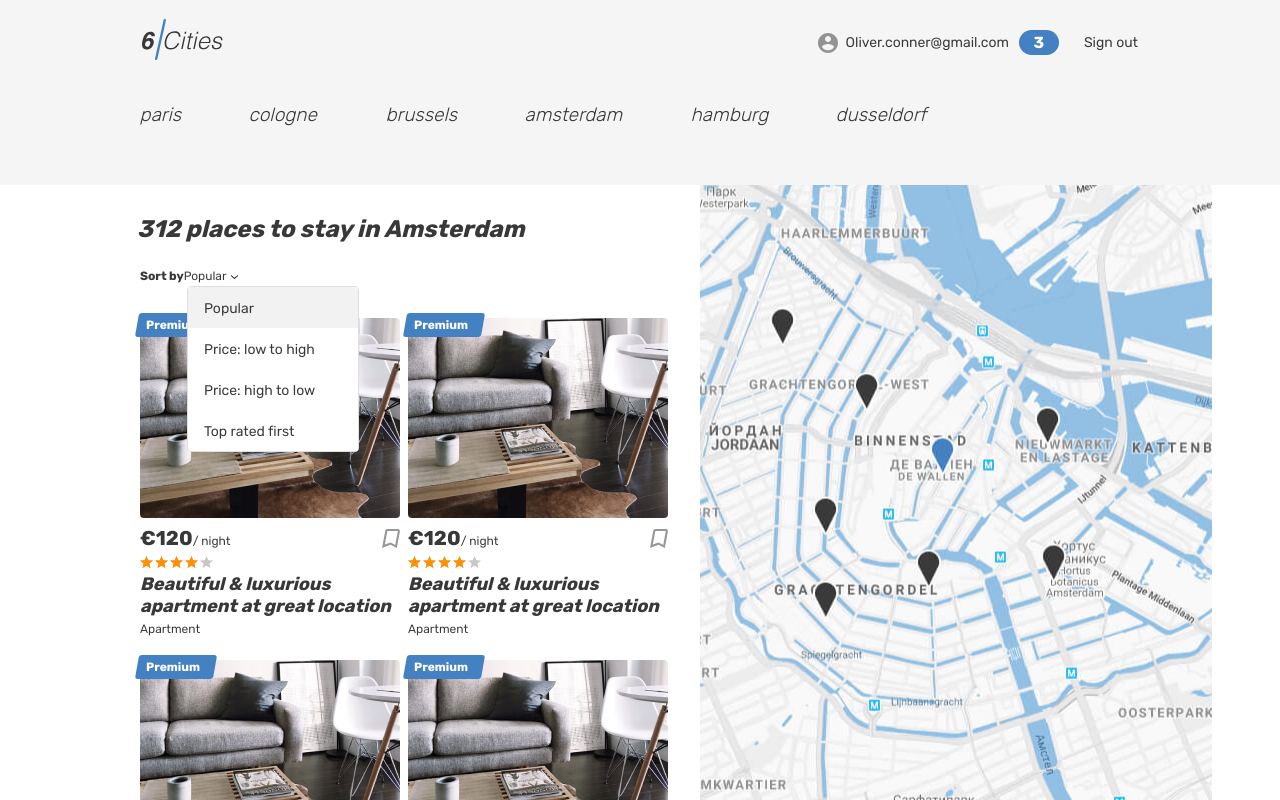
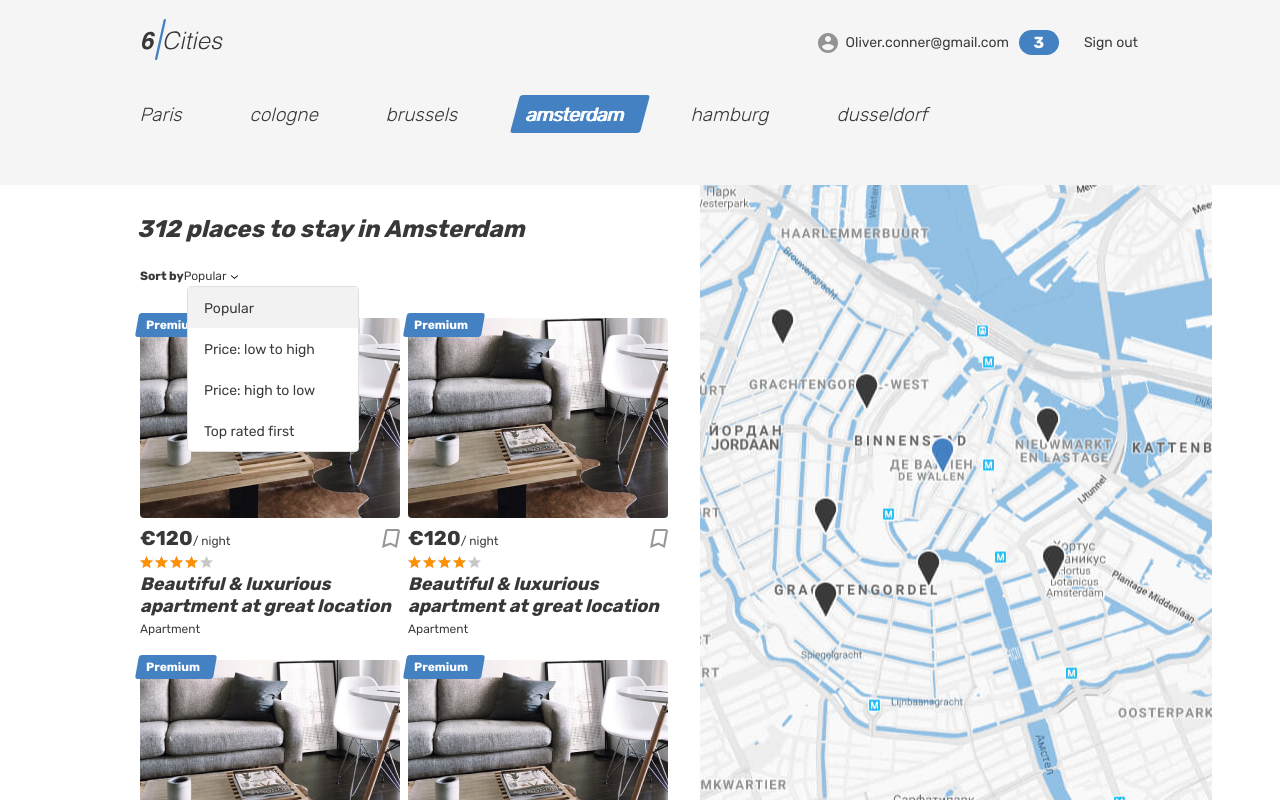
Before and after one commit to htmlacademy-react/2547343-six-cities-16, a React (Vite) app: page / in a window 1280 px wide. Built offline with nearby package versions, Linux system fonts and the light colour scheme.

Commit message:
Правки
Откатила компонент HeaderNavigation обратно к условию, преобразовала массив городов в в массив объектов.

```diff
--- a/package.json
+++ b/package.json
@@ -18,8 +18,6 @@
     "leaflet": "1.7.1",
     "react": "18.2.0",
     "react-dom": "18.2.0",
-    "react-helmet": "^6.1.0",
-    "react-helmet-async": "1.3.0",
     "react-redux": "8.1.3",
     "react-router-dom": "6.16.0"
   },
--- a/src/components/app.tsx
+++ b/src/components/app.tsx
@@ -12,7 +12,7 @@ import PrivateRoute from './private-route/private-route';
 
 type AppProps = {
   placeCardsCount: number;
-  cities: string[];
+  cities: { id: string; name: string }[];
 }
 
 function App({ placeCardsCount, cities }: AppProps): JSX.Element {
@@ -20,13 +20,13 @@ function App({ placeCardsCount, cities }: AppProps): JSX.Element {
     {
       path: AppRoute.Main,
       element:
-        <MainScreen placeCardsCount={placeCardsCount} cities={cities} />,
+        <MainScreen placeCardsCount={placeCardsCount} cities={cities} hasNavigation />,
       errorElement: <ErrorScreen />,
     },
     {
       path: AppRoute.Login,
       element:
-        <LoginScreen />
+        <LoginScreen hasNavigation={false} />
     },
     {
       path: AppRoute.Favorites,
@@ -38,17 +38,13 @@ function App({ placeCardsCount, cities }: AppProps): JSX.Element {
     {
       path: AppRoute.Offer,
       element:
-        <OfferScreen />
+        <OfferScreen hasNavigation />
     }
   ]);
 
   return <RouterProvider router={router} />;
 
 }
-// function App({ placeCardsCount, cities, hasNavigation }: AppProps): JSX.Element {
-//   return (
-//     <MainScreen placeCardsCount={placeCardsCount} cities={cities} hasNavigation={hasNavigation} />
-//   );
-// }
+
 
 export default App;
--- a/src/components/header/header.tsx
+++ b/src/components/header/header.tsx
@@ -1,12 +1,11 @@
-import { ReactNode } from 'react';
 import { Link } from 'react-router-dom';
 import { AppRoute } from '../../constants';
 
-type ChildrenType = {
-  children?: ReactNode;
+type HeaderProps = {
+  hasNavigation: boolean;
 }
 
-function Header({ children }: ChildrenType): JSX.Element {
+function Header({ hasNavigation }: HeaderProps): JSX.Element {
   return (
     <header className="header">
       <div className="container">
@@ -16,7 +15,24 @@ function Header({ children }: ChildrenType): JSX.Element {
               <img className="header__logo" src="img/logo.svg" alt="6 cities logo" width="81" height="41" />
             </Link>
           </div>
-          {children}
+          {hasNavigation &&
+            <nav className="header__nav">
+              <ul className="header__nav-list">
+                <li className="header__nav-item user">
+                  <a className="header__nav-link header__nav-link--profile" href="#">
+                    <div className="header__avatar-wrapper user__avatar-wrapper">
+                    </div>
+                    <span className="header__user-name user__name">Oliver.conner@gmail.com</span>
+                    <span className="header__favorite-count">3</span>
+                  </a>
+                </li>
+                <li className="header__nav-item">
+                  <a className="header__nav-link" href="#">
+                    <span className="header__signout">Sign out</span>
+                  </a>
+                </li>
+              </ul>
+            </nav>}
         </div>
       </div>
     </header>
--- a/src/components/location-item/location-item.tsx
+++ b/src/components/location-item/location-item.tsx
@@ -1,7 +1,7 @@
 import { Link } from 'react-router-dom';
 
 type LocationItemProps = {
-  city: string;
+  city: { id: string; name: string };
   activeCity: string;
 }
 
@@ -9,8 +9,8 @@ function LocationItem({ city, activeCity }: LocationItemProps) {
 
   return (
     <li className="locations__item">
-      <Link className={`locations__item-link tabs__item ${activeCity === `:${city}` ? 'tabs__item tabs__item--active' : ''}`} to={`/:${city}`}>
-        <span>{city}</span>
+      <Link className={`locations__item-link tabs__item ${activeCity === `${city.id}` ? 'tabs__item tabs__item--active' : ''}`} to={`/${city.id}`}>
+        <span>{city.name}</span>
       </Link>
     </li >
   );
--- a/src/components/locations-list/locations-list.tsx
+++ b/src/components/locations-list/locations-list.tsx
@@ -1,12 +1,12 @@
 import LocationItem from '../location-item/location-item';
 
 type LocationItemProps = {
-  cities: string[];
+  cities: { id: string; name: string }[];
   activeCity: string;
 }
 
 function LocationsList({ cities, activeCity }: LocationItemProps) {
-  const list = cities.map((item: string) => <LocationItem city={item} key={item} activeCity={activeCity} />);
+  const list = cities.map((item: { id: string; name: string }) => <LocationItem city={item} key={item.id} activeCity={activeCity} />);
   return (
     <section className="locations container">
       <ul className="locations__list tabs__list">
--- a/src/components/settings/settings.tsx
+++ b/src/components/settings/settings.tsx
@@ -1,5 +1,12 @@
 export const data = {
   placeCardsCount: 5,
-  cities: ['paris', 'cologne', 'brussels', 'amsterdam', 'hamburg', 'dusseldorf'],
+  cities: [
+    { id: 'paris', name: 'Paris' },
+    { id: 'cologne', name: 'cologne' },
+    { id: 'brussels', name: 'brussels' },
+    { id: 'amsterdam', name: 'amsterdam' },
+    { id: 'hamburg', name: 'hamburg' },
+    { id: 'dusseldorf', name: 'dusseldorf' }]
+  ,
   hasNavigation: true
 };
--- a/src/pages/header-navigation/header-navigation.tsx
+++ /dev/null
@@ -1,25 +0,0 @@
-
-
-function HeaderNavigation() {
-  return (
-    < nav className="header__nav" >
-      <ul className="header__nav-list">
-        <li className="header__nav-item user">
-          <a className="header__nav-link header__nav-link--profile" href="#">
-            <div className="header__avatar-wrapper user__avatar-wrapper">
-            </div>
-            <span className="header__user-name user__name">Oliver.conner@gmail.com</span>
-            <span className="header__favorite-count">3</span>
-          </a>
-        </li>
-        <li className="header__nav-item">
-          <a className="header__nav-link" href="#">
-            <span className="header__signout">Sign out</span>
-          </a>
-        </li>
-      </ul>
-    </nav >
-  );
-}
-
-export default HeaderNavigation;
--- a/src/pages/login.tsx
+++ b/src/pages/login.tsx
@@ -1,10 +1,13 @@
 import Header from '../components/header/header.tsx';
+type LoginScreenProps = {
+  hasNavigation: boolean;
+}
 
-function LoginScreen(): JSX.Element {
+function LoginScreen({ hasNavigation }: LoginScreenProps): JSX.Element {
   return (
 
     <div className="page page--gray page--login">
-      <Header />
+      <Header hasNavigation={hasNavigation} />
       <main className="page__main page__main--login">
         <div className="page__login-container container">
           <section className="login">
--- a/src/pages/main.tsx
+++ b/src/pages/main.tsx
@@ -1,24 +1,21 @@
 import Header from '../components/header/header.tsx';
 import PlaceCard from '../components/place-card/place-card.tsx';
 import LocationsList from '../components/locations-list/locations-list.tsx';
-import HeaderNavigation from './header-navigation/header-navigation.tsx';
 import { useParams } from 'react-router-dom';
 
 type MainScreenProps = {
   placeCardsCount: number;
-  cities: string[];
-  // activeCity: string;
+  cities: { id: string; name: string }[];
+  hasNavigation: boolean;
 }
 
-function MainScreen({ placeCardsCount, cities }: MainScreenProps): JSX.Element {
+function MainScreen({ placeCardsCount, cities, hasNavigation }: MainScreenProps): JSX.Element {
   const params = useParams();
 
   return (
     <div className="page page--gray page--main">
 
-      <Header >
-        <HeaderNavigation />
-      </Header>
+      <Header hasNavigation={hasNavigation} />
 
       <main className="page__main page__main--index">
         <h1 className="visually-hidden">Cities</h1>
--- a/src/pages/offer.tsx
+++ b/src/pages/offer.tsx
@@ -2,15 +2,16 @@ import PlaceCard from '../components/place-card/place-card.tsx';
 import PlaceReview from '../components/place-review/place-review.tsx';
 import Header from '../components/header/header.tsx';
 import OfferImage from '../components/offer-image/offer-image.tsx';
-import HeaderNavigation from './header-navigation/header-navigation.tsx';
 
-function OfferScreen(): JSX.Element {
+type OfferScreenProps = {
+  hasNavigation: boolean;
+}
+
+function OfferScreen({ hasNavigation }: OfferScreenProps): JSX.Element {
 
   return (
     <div className="page">
-      <Header >
-        <HeaderNavigation />
-      </Header>
+      <Header hasNavigation={hasNavigation} />
       <main className="page__main page__main--offer">
         <section className="offer">
           <div className="offer__gallery-container container">
```
